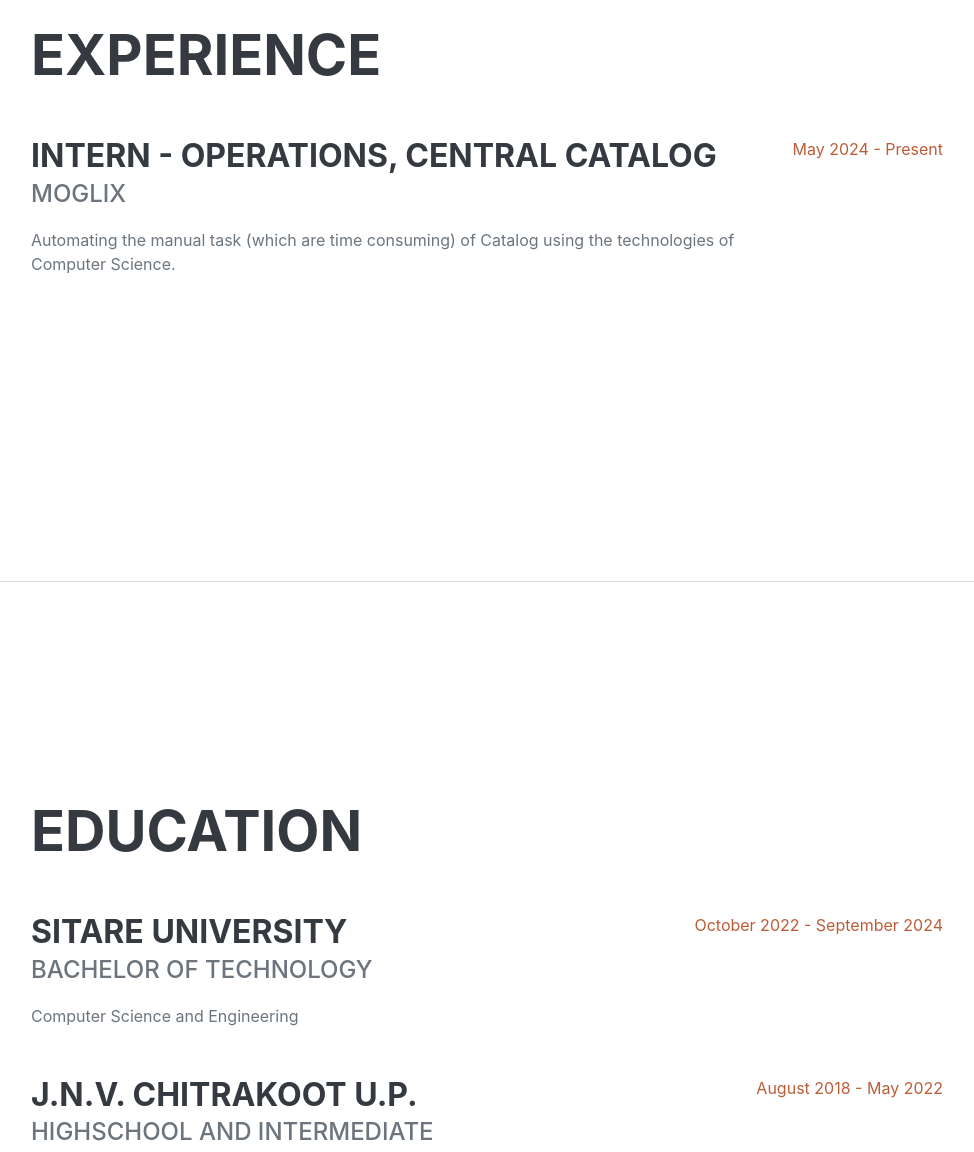
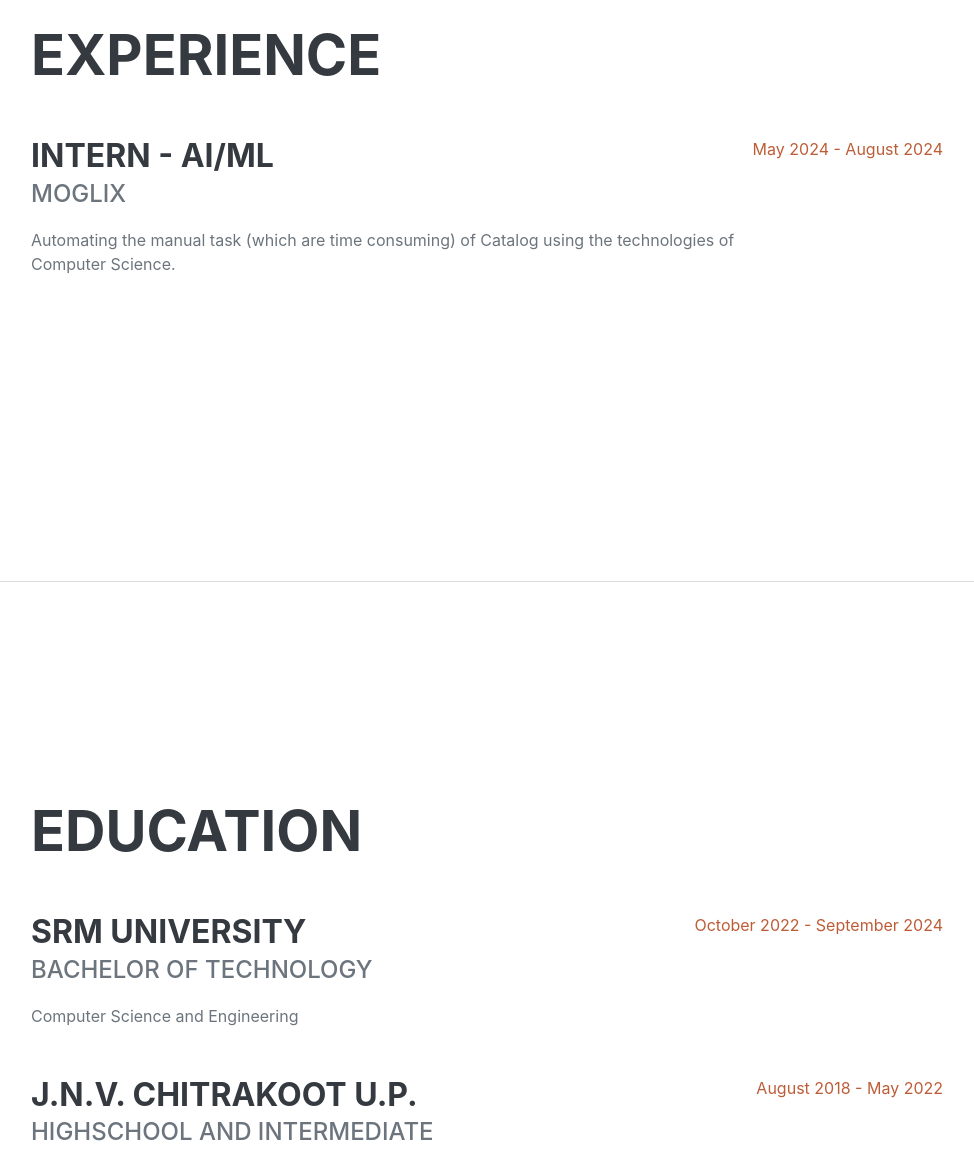
Before and after one commit to Sahilkumar19/sahil_portfolio, a plain HTML site: page index.html in a window 1280 px wide. Shown: the part 1020-2172 px from the top of the page, without its empty margins (289-1263 px from the left). Drawn offline with nearby package versions, Linux system fonts and the light colour scheme; a web font is replaced by a local one.

Commit message:
Update index.html

```diff
--- a/index.html
+++ b/index.html
@@ -63,11 +63,11 @@
                     <h2 class="mb-5">Experience</h2>
                     <div class="d-flex flex-column flex-md-row justify-content-between mb-5">
                         <div class="flex-grow-1">
-                            <h3 class="mb-0">Intern - Operations, Central Catalog</h3>
+                            <h3 class="mb-0">Intern - AI/ML</h3>
                             <div class="subheading mb-3">Moglix</div>
                             <p>Automating the manual task (which are time consuming) of Catalog using the technologies of Computer Science.</p>
                         </div>
-                        <div class="flex-shrink-0"><span class="text-primary">May 2024 - Present</span></div>
+                        <div class="flex-shrink-0"><span class="text-primary">May 2024 - August 2024</span></div>
                     </div>
                 </div>
             </section>
@@ -78,7 +78,7 @@
                     <h2 class="mb-5">Education</h2>
                     <div class="d-flex flex-column flex-md-row justify-content-between mb-5">
                         <div class="flex-grow-1">
-                            <h3 class="mb-0">Sitare University</h3>
+                            <h3 class="mb-0">SRM University</h3>
                             <div class="subheading mb-3">Bachelor of Technology</div>
                             <div>Computer Science and Engineering</div>
                             <!-- <p>GPA: 3.23</p> -->
```
